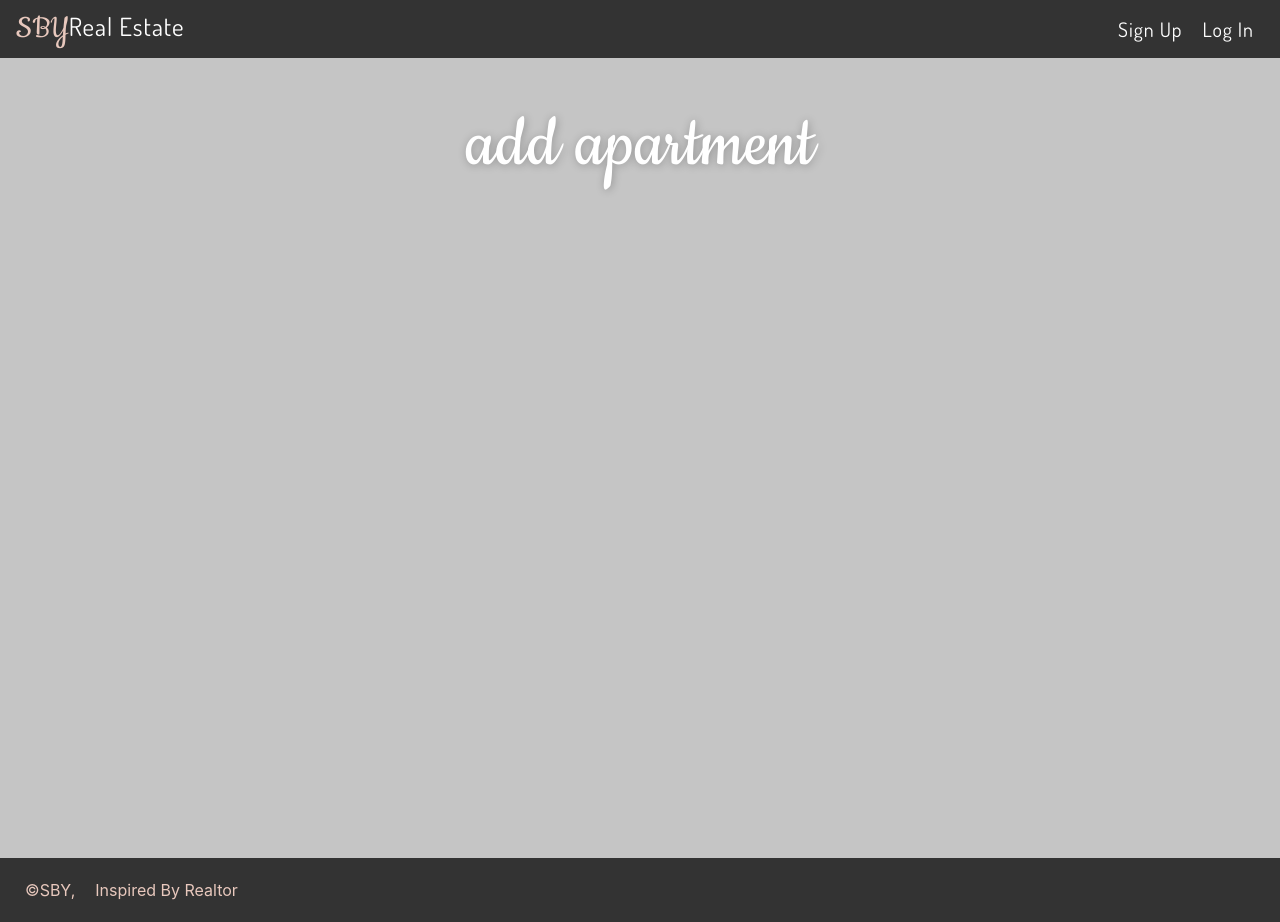
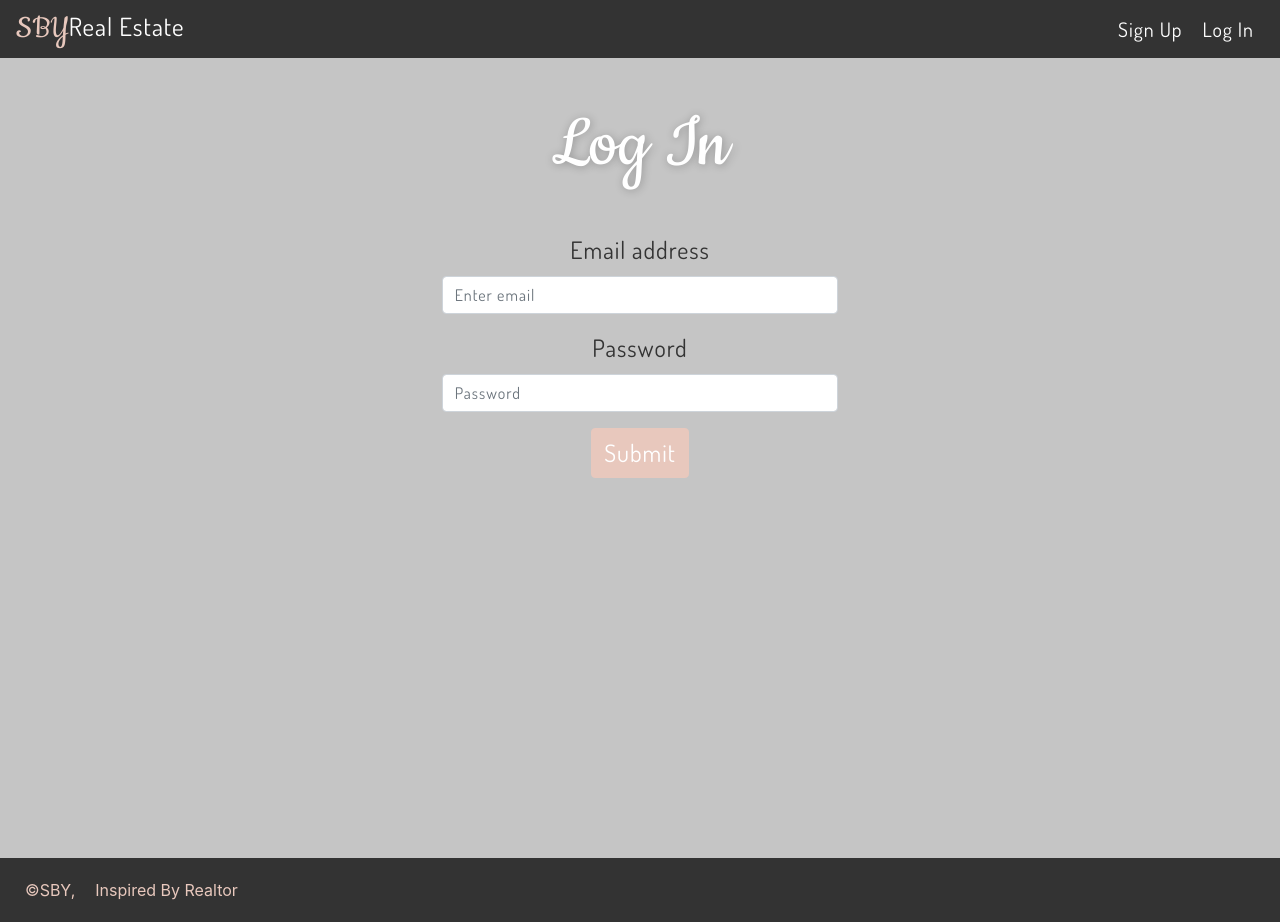
Before and after one commit to ShahafBenJacob/real-estate-client, a React (Create React App) app: page /addApartment in a window 1280 px wide. Built offline with nearby package versions, Linux system fonts and the light colour scheme.

Commit message:
add apartment page

```diff
--- a/src/routes/addApartment/addApartments.js
+++ b/src/routes/addApartment/addApartments.js
@@ -1,13 +1,71 @@
 import React from "react";
+import { Redirect } from "react-router-dom";
+
+import api from "../../api/api"
 
 class AddApartment extends React.Component {
+  constructor() {
+    super();
+    this.state = {
+      email: "",
+      password: "",
+      isAuthenticated: false
+    };
+  }
+
+  handleSubmit = async e => {
+    e.preventDefault();
+    await api.login(this.state.email, this.state.password);
+    this.setState({
+      isAuthenticated: true
+    });
+  };
+
+  handleChange = e => {
+    this.setState({
+      [e.target.name]: e.target.value
+    });
+  };
   render() {
     return (
-      <div className={"sign-page-wrapper"}>
-        <h1>add apartment</h1>
-      </div>
-    );
+        <div className={"page-login-wrapper"}>
+          <h1>Log In</h1>
+          <div className={"login-wrapper col-4"}>
+            <form onSubmit={this.handleSubmit}>
+              <div className="form-group">
+                <label htmlFor="exampleInputEmail1">Email address</label>
+                <input
+                  type="email"
+                  name="email"
+                  className="form-control"
+                  id="exampleInputEmail1"
+                  aria-describedby="emailHelp"
+                  placeholder="Enter email"
+                  onChange={e => this.handleChange(e)}
+                />
+              </div>
+              <div className="form-group">
+                <label htmlFor="exampleInputPassword1">Password</label>
+                <input
+                  type="password"
+                  name="password"
+                  className="form-control"
+                  id="exampleInputPassword1"
+                  placeholder="Password"
+                  onChange={e => this.handleChange(e)}
+                />
+              </div>
+              <div className={"button-wrapper"}>
+                <button type="submit" className="btn btn-primary">
+                  Submit
+                </button>
+              </div>
+            </form>
+          </div>
+        </div>
+      );
+    }
   }
-}
+
 
 export default AddApartment;
--- /dev/null
+++ b/src/routes/addApartment/addApartments.scss
@@ -0,0 +1 @@
+@import '../../routes/general.scss';
```
